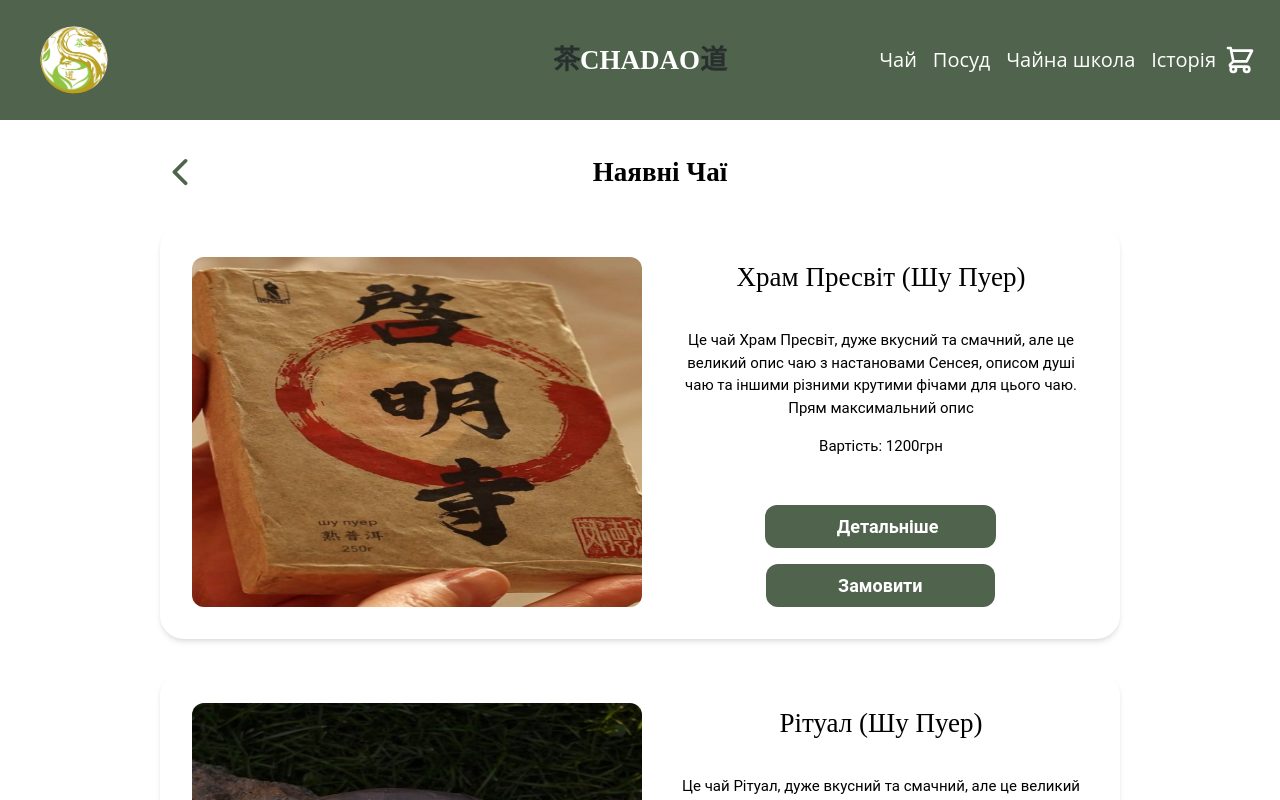
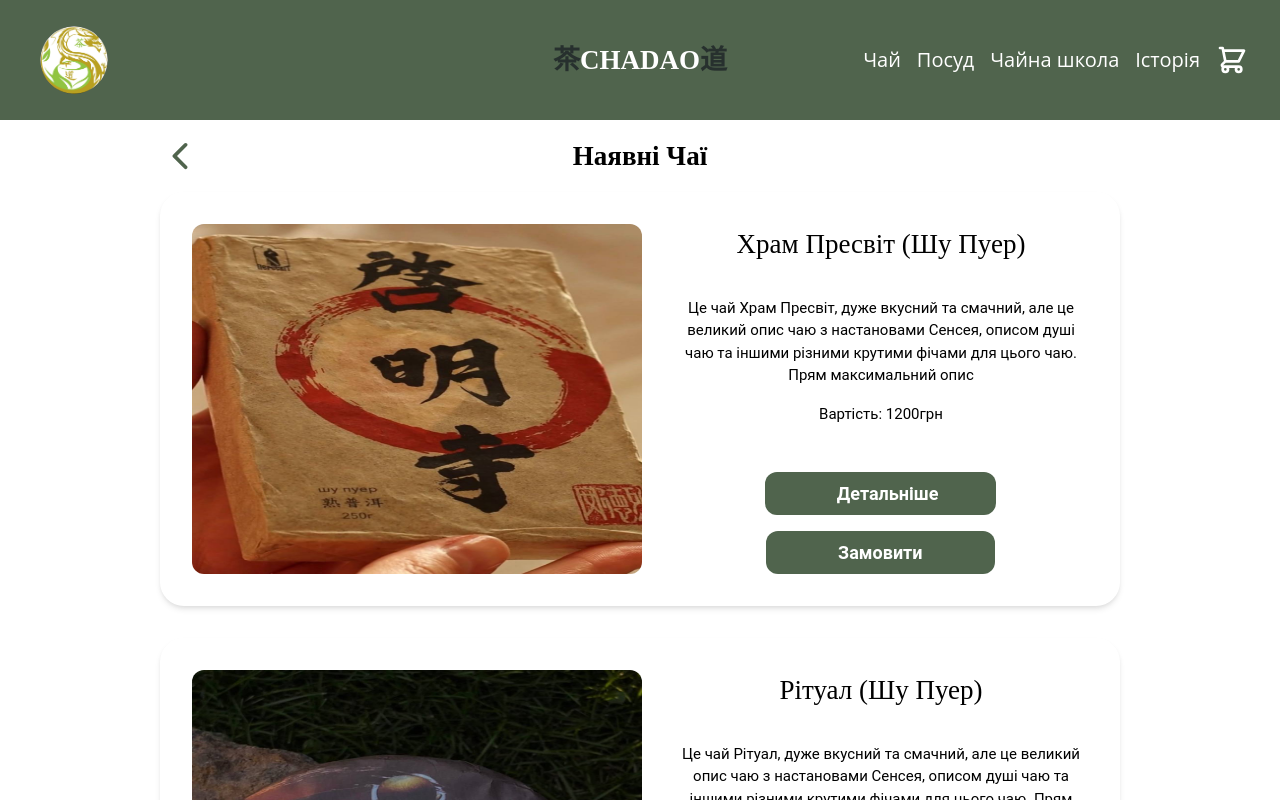
Before and after one commit to VladAntonov95/tea-master, a Next.js app: page / in a window 1280 px wide. Both pictures are taken after a click on the button "Чай". Shown: the top 800 px of the page. Built offline with nearby package versions, Linux system fonts and the light colour scheme.

Commit message:
fix/spaces

```diff
--- a/src/components/layout/Header/Header.jsx
+++ b/src/components/layout/Header/Header.jsx
@@ -86,7 +86,7 @@ const Header = ({ onSectionClick, onBack, activeSection, cartItems }) => {
         </button>
         <button onClick={() => onSectionClick("cart")} className="relative">
           <HiOutlineShoppingCart
-            className={`h-5 w-5 text-white-text bigMobile:h-6 bigMobile:w-6 tablet:h-8 tablet:w-8 ${activeSection === "tableware" || activeSection === "school" ? "hover:text-tableware-hover" : "hover:text-hover-color"} cursor-pointer`}
+            className={`h-5 w-5 text-white-text bigMobile:h-6 bigMobile:w-6 tablet:mx-2 tablet:h-8 tablet:w-8 ${activeSection === "tableware" || activeSection === "school" ? "hover:text-tableware-hover" : "hover:text-hover-color"} cursor-pointer`}
           />
           {cartItemCount > 0 && (
             <span
--- a/src/sections/DetailedTableware/DetailedTableware.jsx
+++ b/src/sections/DetailedTableware/DetailedTableware.jsx
@@ -34,13 +34,11 @@ const DetailedTableware = ({
     <section className="container m-auto min-h-[65vh]">
       {!selectedTableware ? (
         <>
-          <section className="flex py-8">
-            <button onClick={onBack}>
-              <IoIosArrowBack
-                className={`h-10 w-10 text-tableware-color hover:text-tableware-hover`}
-              />
+          <section className="relative flex items-center py-4">
+            <button onClick={onBack} className="mr-4 self-start">
+              <IoIosArrowBack className="h-10 w-10 text-dark-green hover:text-hover-color" />
             </button>
-            <h2 className="mx-auto font-merriweather text-lg font-bold">
+            <h2 className="absolute left-1/2 w-[200px] -translate-x-1/2 transform text-center font-merriweather text-lg font-bold bigMobile:text-xl tablet:text-lg">
               Наявний посуд
             </h2>
           </section>
--- a/src/sections/DetailedTea/DetailedTea.jsx
+++ b/src/sections/DetailedTea/DetailedTea.jsx
@@ -25,11 +25,11 @@ const DetailedTea = ({ onBack, selectedTea, onSelectTea, addToCart }) => {
     <section className="container m-auto min-h-[65vh]">
       {!selectedTea ? (
         <>
-          <section className="flex py-8">
-            <button onClick={onBack}>
+          <section className="relative flex items-center py-4">
+            <button onClick={onBack} className="mr-4 self-start">
               <IoIosArrowBack className="h-10 w-10 text-dark-green hover:text-hover-color" />
             </button>
-            <h2 className="mx-auto font-merriweather text-lg font-bold">
+            <h2 className="absolute left-1/2 -translate-x-1/2 transform text-center font-merriweather text-lg font-bold bigMobile:text-xl tablet:text-lg">
               Наявні Чаї
             </h2>
           </section>
```
